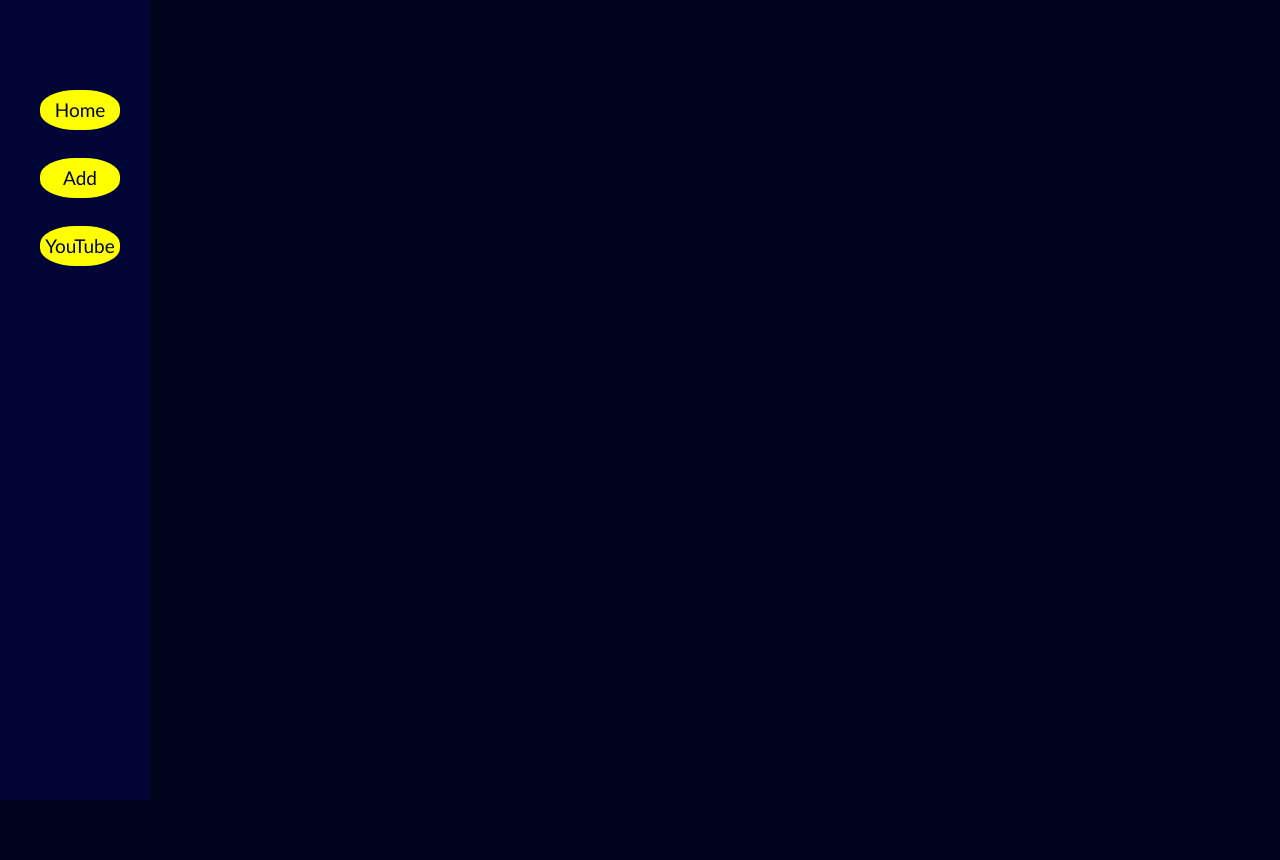
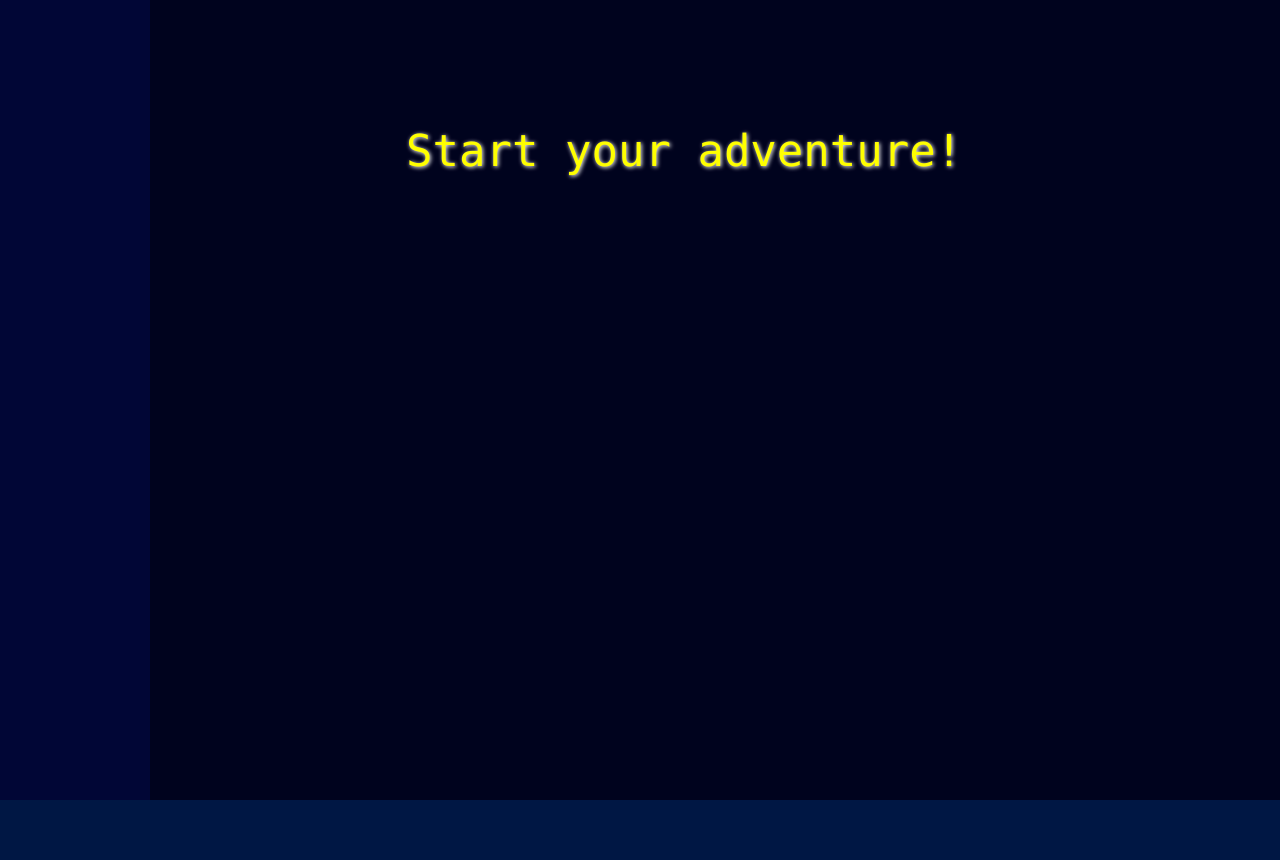
Before and after one commit to 1ASPER/N, a Django app: page / in a window 1280 px wide. Shown: the part 125-985 px from the top of the page. Before the commit the page ends 925 px from the top, so only its background shows below. Run offline with Django 4.2, Linux system fonts and the light colour scheme.

Commit message:
template

```diff
--- a/N/main/static/style/style.css
+++ b/N/main/static/style/style.css
@@ -4,9 +4,9 @@ body {
     padding: 0;
 }
 header {
+    margin-top: 0;
     width: 100%;
     background-color: rgb(1, 6, 54);
-    color: #ffff00;
     height: 125px;
     text-align: center;
     line-height: 25px;
@@ -16,6 +16,13 @@ header {
     text-shadow: 1px 1px 5px white;
     font-family: 'Consolas', 'Menlo', 'DejaVu Sans Mono', 'Bitstream Vera Sans Mono', monospace;
 }
+#header-start {
+    color: #ffff00;
+}
+#header-home {
+    color: #00ffc4;
+}
+
 aside {
     background-color: rgb(1, 6, 54);
     float: left;
@@ -39,6 +46,7 @@ aside li:hover{
     background-color: white;
     transition: ease-in-out 0.18s;
     border-radius: 43%;
+    margin-top: 25px;
 }
 aside ul{
     list-style: none;
@@ -52,3 +60,52 @@ aside a:visited {
     text-decoration: none;
     color: rgb(1, 6, 54);
 }
+footer{
+    background-color: rgb(0, 23, 68);
+    width: 100%;
+    height: 60px;
+    float: left;
+}
+footer a{
+    display: block;
+    color: rgb(0, 23, 68);
+    background-color: yellow;
+    text-align: center;
+    line-height: 42px;
+    width: 280px;
+    height: 40px;
+    margin-left: 40%;
+    margin-top: 12px;
+    border-radius: 50% 45% 45% 50%;
+    text-decoration: none;
+    font-style: italic;
+    font-weight: bold;
+    font-family: 'Franklin Gothic Medium', 'Arial Narrow', Arial, sans-serif;
+    font-size: 17px;
+}
+footer a:visited {
+    text-decoration: none;
+    color: rgb(0, 23, 68);
+}
+#start-text{
+    float: left;
+    display: block;
+    position: relative;
+    color: yellow;
+    text-shadow: 1px 1px 4px white;
+    font-size: 44px;
+    font-family: 'Consolas', 'Menlo', 'DejaVu Sans Mono', 'Bitstream Vera Sans Mono', monospace;
+    font-weight: lighter;
+    width: 600px;
+    top: 80px;
+    left: 20%;
+    margin-top: 45px;
+    text-decoration: none;
+    transition: ease-in-out 0.4s;
+}
+#start-text:hover{
+    color: lawngreen;
+    transition: ease-in-out 0.8s;
+    margin-top: 38px;
+    left: 19%;
+}
--- a/N/main/templates/main/home.html
+++ b/N/main/templates/main/home.html
@@ -3,7 +3,7 @@
 {% block title %}Home{% endblock %}
 
 {% block header %}
-<h1>WELCOME!</h1>
+<h1 id="header-home">My SITE</h1>
 {% endblock %}
 
 {% block content %}
@@ -19,4 +19,5 @@
 {% endblock %}
 
 {% block footer %}
+<a href="#">Lorem ipsum dolor sit amet</a>
 {% endblock %}
--- /dev/null
+++ b/N/main/templates/main/start.html
@@ -0,0 +1,13 @@
+{% extends 'main/base.html' %}
+
+{% block title %}Start{% endblock %}
+
+{% block header %} <h1 id="header-start">WELCOME!</h1> {% endblock %}
+
+{% block content %}
+    <a id="start-text" href="{% url 'home' %}">Start your adventure!</a>
+{% endblock %}
+
+{% block aside %} {% endblock %}
+
+{% block footer %} {% endblock %}
--- a/N/main/urls.py
+++ b/N/main/urls.py
@@ -2,5 +2,6 @@ from django.urls import path
 from .views import *
 
 urlpatterns = [
-    path('', home)
+    path("", show_start, name="start"),
+    path("home", show_home, name="home"),
 ]
--- a/N/main/views.py
+++ b/N/main/views.py
@@ -1,4 +1,7 @@
 from django.shortcuts import render
 
-def home(request):
+def show_start(request):
+    return render(request, 'main/start.html')
+
+def show_home(request):
     return render(request, 'main/home.html')
```
